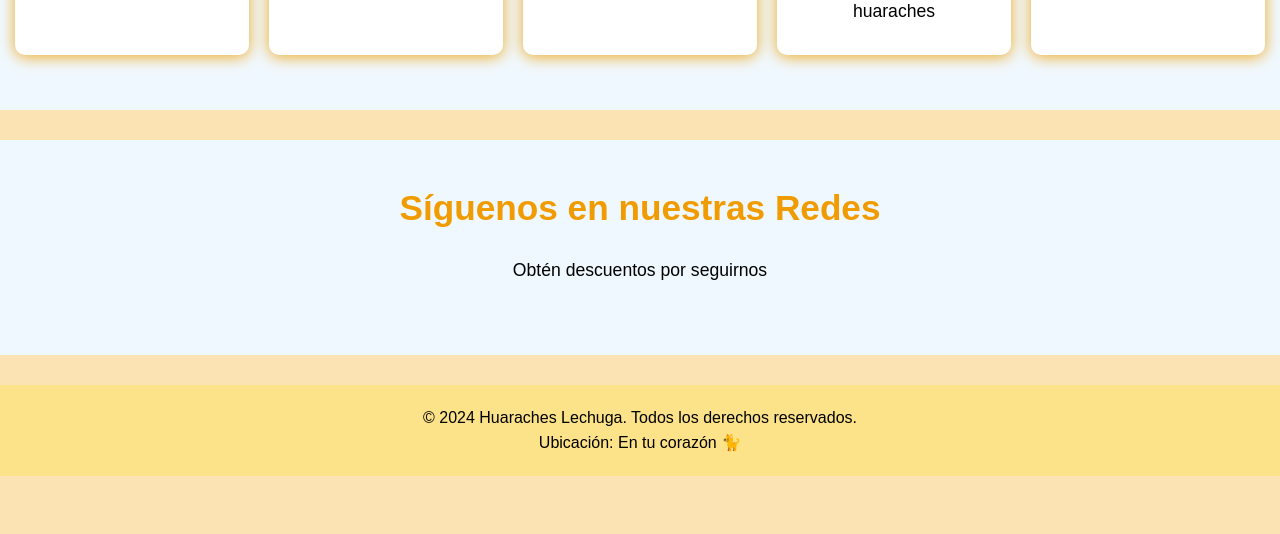
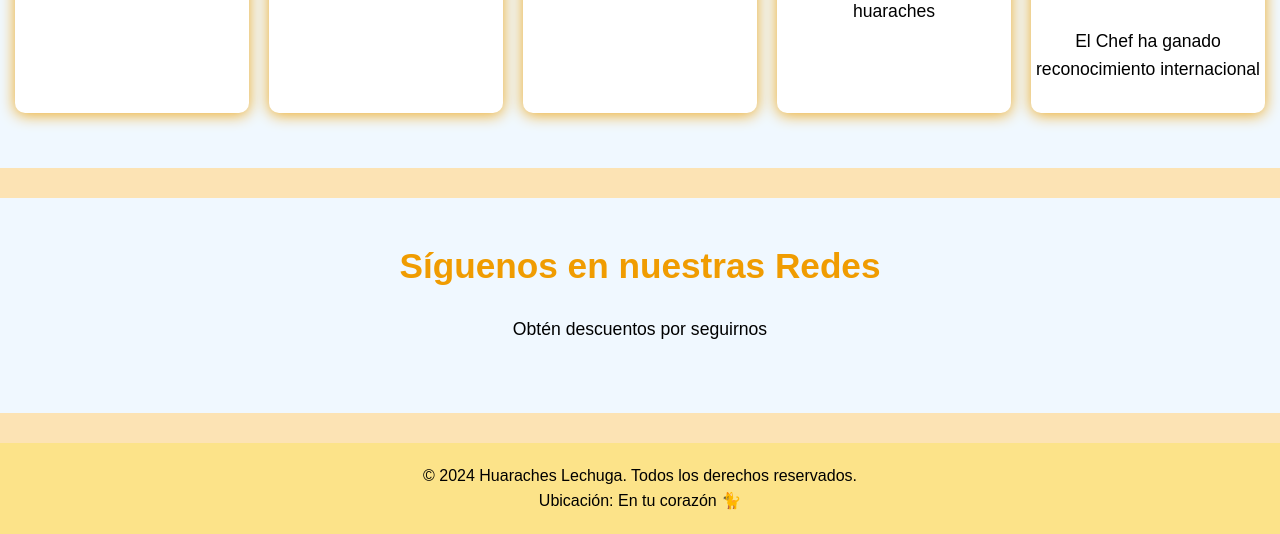
Before and after one commit to mikeqdoq/proyecto_restaurante, a plain HTML site: page index.html in a window 1280 px wide. Shown: the part 2821-3355 px from the top of the page. Before the commit the page ends 3297 px from the top, so only its background shows below. Drawn offline with Linux system fonts and the light colour scheme.

Commit message:
segunda actualización

```diff
--- a/index.html
+++ b/index.html
@@ -111,6 +111,7 @@
                     <img src="https://www.lanacion.com.ar/resizer/v2/la-pregunta-sobre-que-significa-ser-una-buena-E6PROFWDTRBEBPD7P2PORWQSHI.jpg?auth=369474033218df2c1f1d66e140c630ebb8a53a8f8f8e5755b9dbfd68b1237c07&width=420&height=280&quality=70&smart=true" alt="">
                     <h3>Anahi</h3>
                     <p>Chef principal</p>
+                    <p>El Chef ha ganado reconocimiento internacional</p>
                 </div>
                 </div>
         </section>
```
